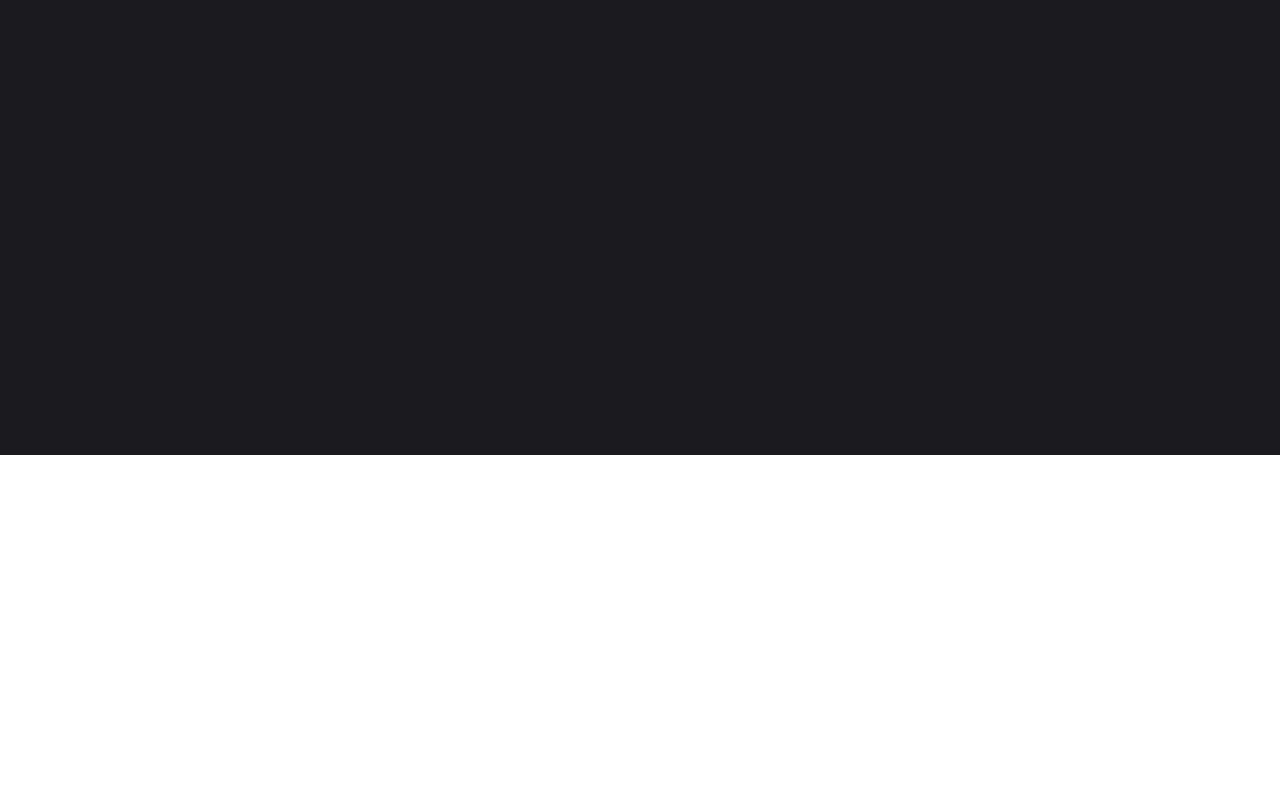
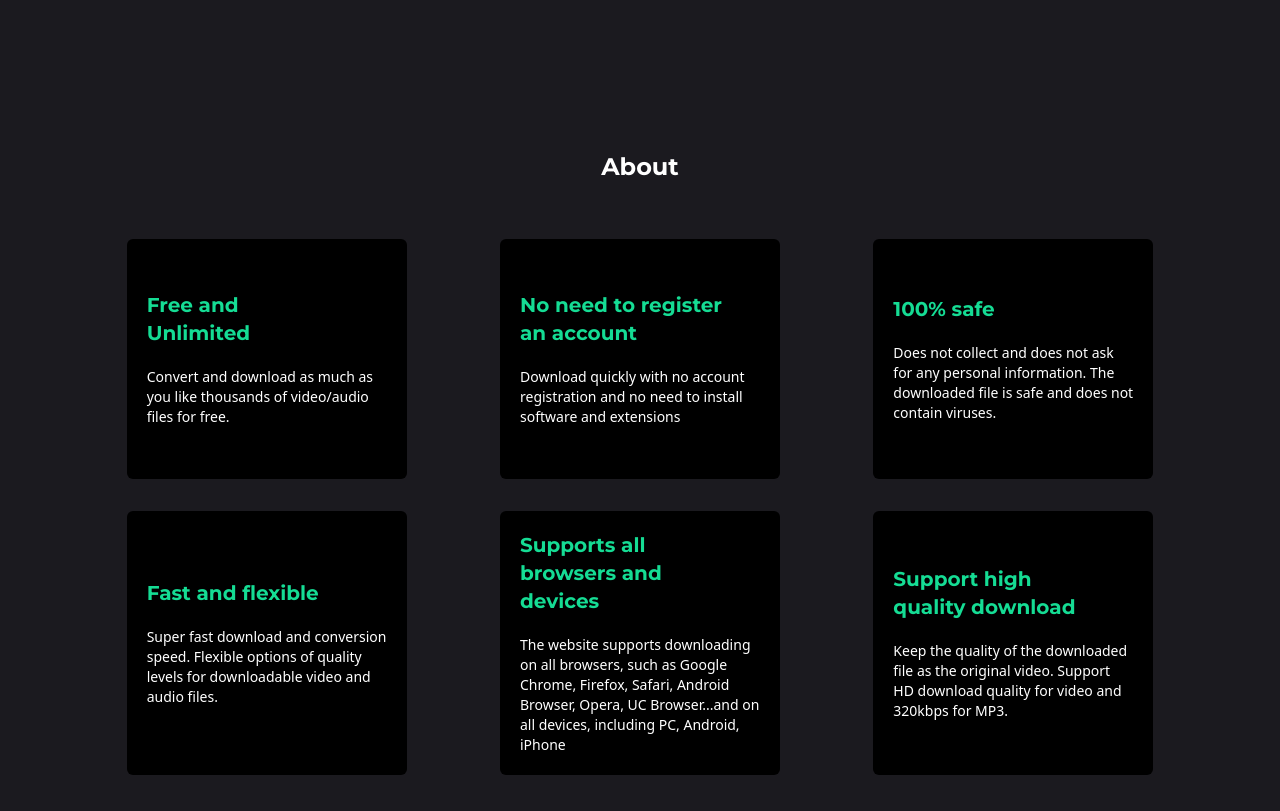
Before and after one commit to mhdrashid-dev/youtube-mp3-mp4-converter-site-reactjs, a React (Create React App) app: page / in a window 1280 px wide. Shown: the part 345-1156 px from the top of the page. Before the commit the page ends 800 px from the top, so only its background shows below. Built offline with nearby package versions, Linux system fonts and the light colour scheme.

Commit message:
Completee about page design

```diff
--- a/src/Components/About.js
+++ b/src/Components/About.js
@@ -2,7 +2,36 @@ import React from 'react'
 
 function About() {
   return (
-    <div>
+    <div className='w-full min-h-[40vh] p-5 mt-20 xl:px-20 xl:mt-28'>
+        <div className="heading">
+            <h1 className='text-white font-montserrat text-center font-bold md:text-2xl'>About</h1>
+        </div>
+        <div className="cards grid grid-cols-1 md:grid-cols-2 lg:grid-cols-3 mt-10">
+            <div className="card w-3/4 mx-auto min-h-[35vh] md:min-h-[20vh] lg:min-h-[45vh] xl:min-h-[30vh] flex flex-col justify-center  bg-black  rounded-md p-5 2xl:px-14 my-4">
+                <h1 className='text-primary fnt-bold font-montserrat xl:text-xl font-bold'>Free and <br /> Unlimited</h1>
+                <p className='text-white text-xs xl:text-sm xl:w-full mt-5 w-3/4 '>Convert and download as much as you like thousands of video/audio files for free.</p>
+            </div>
+            <div className="card w-3/4 mx-auto min-h-[35vh] md:min-h-[20vh] lg:min-h-[45vh] xl:min-h-[30vh] flex flex-col justify-center  bg-black  rounded-md p-5 2xl:px-14 my-4">
+                <h1 className='text-primary fnt-bold font-montserrat xl:text-xl font-bold'>No need to register <br /> an account</h1>
+                <p className='text-white text-xs xl:text-sm xl:w-full mt-5 w-3/4 '>Download quickly with no account registration and no need to install software and extensions</p>
+            </div>
+            <div className="card w-3/4 mx-auto min-h-[35vh] md:min-h-[20vh] lg:min-h-[45vh] xl:min-h-[30vh] flex flex-col justify-center  bg-black  rounded-md p-5 2xl:px-14 my-4">
+                <h1 className='text-primary fnt-bold font-montserrat xl:text-xl font-bold'>100% safe</h1>
+                <p className='text-white text-xs xl:text-sm xl:w-full mt-5 w-3/4 '>Does not collect and does not ask for any personal information. The downloaded file is safe and does not contain viruses.</p>
+            </div>
+            <div className="card w-3/4 mx-auto min-h-[35vh] md:min-h-[20vh] lg:min-h-[45vh] xl:min-h-[30vh] flex flex-col justify-center  bg-black  rounded-md p-5 2xl:px-14 my-4">
+                <h1 className='text-primary fnt-bold font-montserrat xl:text-xl font-bold'>Fast and flexible</h1>
+                <p className='text-white text-xs xl:text-sm xl:w-full mt-5 w-3/4 '>Super fast download and conversion speed. Flexible options of quality levels for downloadable video and audio files.</p>
+            </div>
+            <div className="card w-3/4 mx-auto min-h-[35vh] md:min-h-[20vh] lg:min-h-[45vh] xl:min-h-[30vh] flex flex-col justify-center  bg-black  rounded-md p-5 2xl:px-14 my-4">
+                <h1 className='text-primary fnt-bold font-montserrat xl:text-xl font-bold'>Supports all <br /> browsers and <br /> devices</h1>
+                <p className='text-white text-xs xl:text-sm xl:w-full mt-5 w-3/4 '>The website supports downloading on all browsers, such as Google Chrome, Firefox, Safari, Android Browser, Opera, UC Browser...and on all devices, including PC, Android, iPhone</p>
+            </div>
+            <div className="card w-3/4 mx-auto min-h-[35vh] md:min-h-[20vh] lg:min-h-[45vh] xl:min-h-[30vh] flex flex-col justify-center  bg-black   rounded-md p-5 2xl:px-14 my-4">
+                <h1 className='text-primary fnt-bold font-montserrat xl:text-xl font-bold'>Support high <br /> quality download</h1>
+                <p className='text-white text-xs xl:text-sm xl:w-full mt-5 w-3/4 '>Keep the quality of the downloaded file as the original video. Support HD download quality for video and 320kbps for MP3.</p>
+            </div>
+        </div>
 
     </div>
   )
--- a/src/Components/Mp3converter.js
+++ b/src/Components/Mp3converter.js
@@ -2,7 +2,7 @@ import React from 'react'
 
 function Mp3converter() {
   return (
-    <div className='w-full min-h-[50vh]'>
+    <div className='w-full min-h-[30vh] '>
         <div className="heading text-center my-5 py-5 font-montserrat">
             <h1 className='text-primary text-lg md:text-2xl font-bold my-2 '>Mp3 <span className='text-white text-sm md:text-lg'> converter</span></h1>
             <p className='text-white text-[.5rem] md:text-xs my-2'>Convert and download Youtube videos in MP3 format for free.</p>
@@ -12,7 +12,7 @@ function Mp3converter() {
                 <input type="text" className='w-3/4 text-sm md:text-lg lg:text-base xl:text-lg bg-transparent focus:outline-none' placeholder='https://youtu.be/5hFd6zGkxLE'/>
                 <button className='text-black duration-300 active:scale-150'><i class="fa-solid fa-magnifying-glass md:text-xl"></i></button>
             </div>
-            <p className='text-[.5rem] text-white mt-5 md:text-xs md:mt-8'>By using our service you accept our Terms of Service</p>
+            <p className='text-[.5rem] text-white mt-5 md:text-xs md:mt-8 '>By using our service you accept our Terms of Service</p>
         </div>
     </div>
   )
--- a/src/Components/Mp4converter.js
+++ b/src/Components/Mp4converter.js
@@ -2,7 +2,7 @@ import React from 'react'
 
 function Mp4converter() {
   return (
-    <div className='w-full min-h-[50vh]'>
+    <div className='w-full min-h-[30vh]'>
         <div className="heading text-center my-5 py-5 font-montserrat">
             <h1 className='text-primary text-lg md:text-2xl font-bold my-2 '>Mp4 <span className='text-white text-sm md:text-lg'> converter</span></h1>
             <p className='text-white text-[.5rem] md:text-xs my-2'>Convert and download Youtube videos in MP4 format for free.</p>
```
